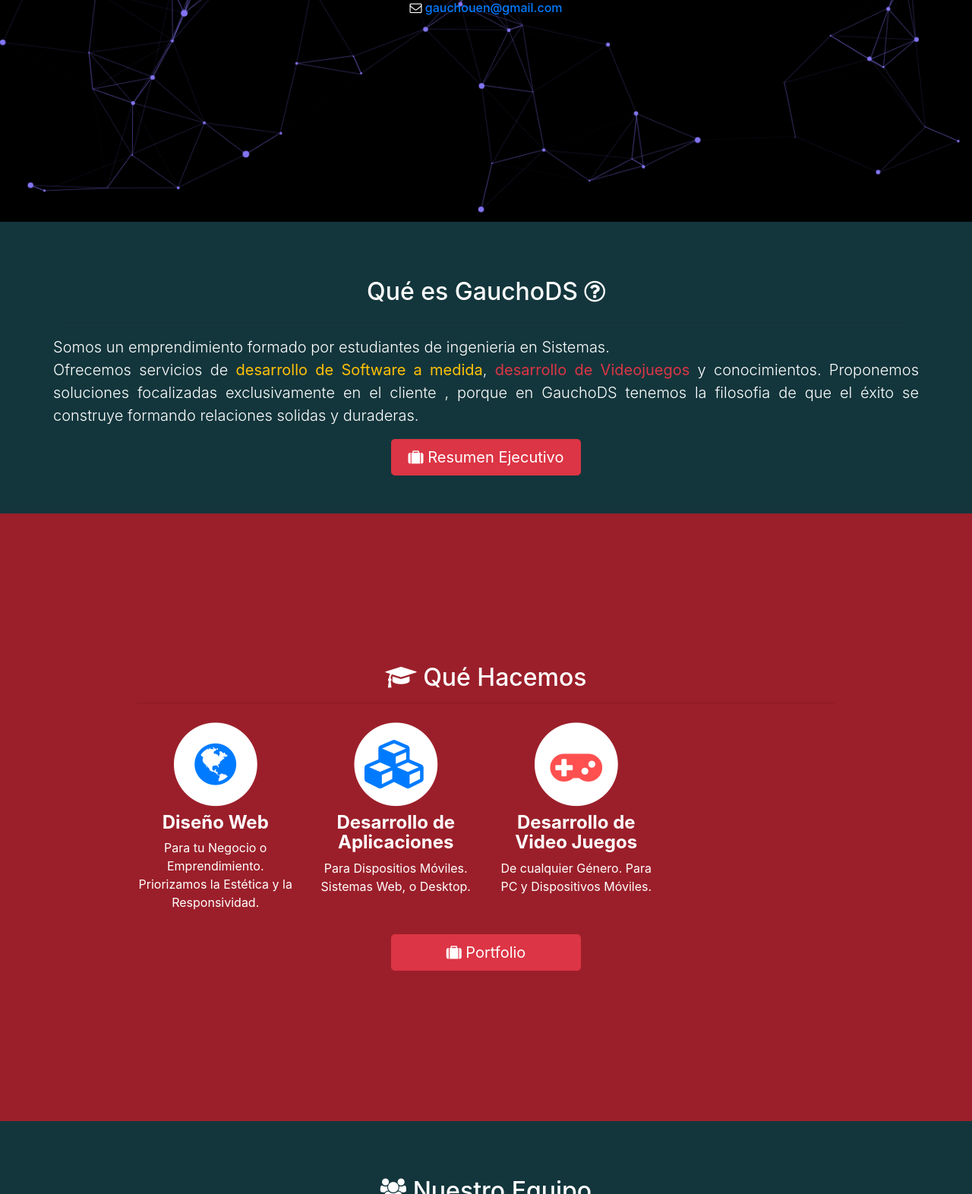
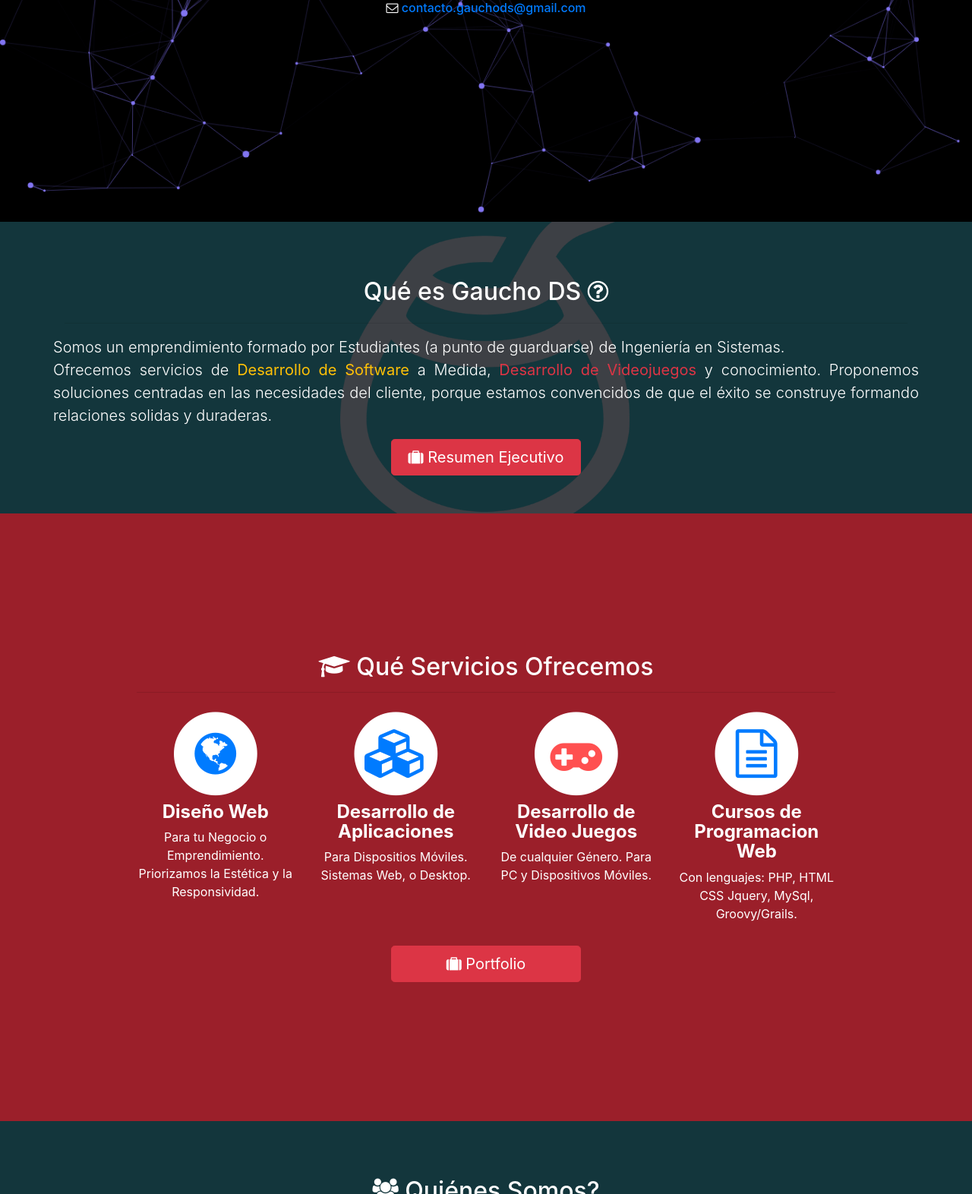
Before and after one commit to gauchoGS/gauchogs.github.io, a website with bundled scripts: page index.html in a window 1280 px wide. Shown: the part 354-1926 px from the top of the page at 76% size. Built offline with nearby package versions, Linux system fonts and the light colour scheme.

Commit message:
Modificaciones

```diff
--- a/index.html
+++ b/index.html
@@ -4,7 +4,7 @@
 <meta charset="utf-8">
 <meta name="viewport" content="width=device-width, initial-scale=1, shrink-to-fit=no">
 <link rel="shortcut icon" href="img/faviconlogo.png">
-<title>Gaucho GS</title>
+<title>Gaucho DS</title>
 </head>
 <body data-spy="scroll" data-target=".navbar" data-offset="10">
 <style type="text/css">
@@ -36,14 +36,14 @@
 <!-- Barra de navegacion que se usan en todas las html -->
 <nav class="navbar navbar-expand-lg navbar-dark bg-dark fixed-top shadow" id="mainNav">
   <div class="container">
-    <a class="navbar-brand text-uppercase" href="#particles-js">GauchoGS</a>
+    <a class="navbar-brand text-uppercase" href="#particles-js">Gaucho DS</a>
     <button class="navbar-toggler" type="button" data-toggle="collapse" data-target="#navbarResponsive" aria-controls="navbarResponsive" aria-expanded="false" aria-label="Toggle navigation">
       <span class="navbar-toggler-icon"></span>
     </button>
     <div class="collapse navbar-collapse" id="navbarResponsive">
       <ul class="navbar-nav ml-auto">
         <li class="nav-item">
-          <a class="nav-link text-uppercase" href="#about">Quienes Somos</a>
+          <a class="nav-link text-uppercase" href="#about">Qué es</a>
         </li>
         <li class="nav-item">
           <a class="nav-link text-uppercase" href="#services">Servicios</a>
@@ -70,7 +70,7 @@
       <!--  <br>
        <i class="fa fa-phone"></i> <em> (3487) 475472 - (3489) 571682</em><br> -->
        <br>
-       <i class="fa fa-envelope-o"></i> <a href="mailto:gauchouen@gmail.com">gauchouen@gmail.com</a>
+       <i class="fa fa-envelope-o"></i> <a href="mailto:contacto.gauchods@gmail.com">contacto.gauchods@gmail.com</a>
       </h6>
   </div>
 </div>
@@ -85,8 +85,8 @@
   // var color = "#00D5FF";
   //var color = "#00ffad";
   //#e9a78d
-  // var color = "#ebcb86";
-    var color = "#8275f2";
+  var color = "#8275f2";
+    // var color = "#5F5F60";
   particlesJS('particles-js',
   {
     "particles": {
@@ -208,16 +208,15 @@
 </script>
 
 <!-- Seccion Sobre quienes_somos -->
-<section id= "about" class="services text-white" style="background-color: #13363c;">
+<section id= "about" class="services text-white" style=" background: url(img/logobackground.png)  rgba(255, 255, 255, 0.5); background-color: #13363c; background-size: 30%; background-position: center;    background-repeat:no-repeat; ">
   <div class="container text-center reveal">
-    <h2 class="my-4 text-center">Qué es GauchoDS <i class="fa fa-question-circle-o"></i></h2>
+    <h2 class="my-4 text-center">Qué es Gaucho DS <i class="fa fa-question-circle-o"></i></h2>
     <hr class="primary">
     <div class="row">
         <p class="lead text-justify">
-        Somos un emprendimiento formado por estudiantes de ingenieria en Sistemas.<br>
-        Ofrecemos servicios de <strong class="text-warning">desarrollo de Software a medida</strong>, <strong class="text-danger">desarrollo de Videojuegos</strong> y conocimientos.
-        Proponemos soluciones focalizadas exclusivamente en el cliente
-        , porque en GauchoDS tenemos la filosofia de que el éxito se construye formando relaciones solidas y duraderas.
+        Somos un emprendimiento formado por Estudiantes (a punto de guarduarse) de Ingeniería en Sistemas.<br>
+        Ofrecemos servicios de <strong class="text-warning">Desarrollo de Software</strong> a Medida, <strong class="text-danger">Desarrollo de Videojuegos</strong> y conocimiento.
+        Proponemos soluciones centradas en las necesidades del cliente, porque estamos convencidos de que el éxito se construye formando relaciones solidas y duraderas.
       </p>
     </div>
     <button class="reveal btn btn-danger btn-lg " onclick="alert('Funcionalidad En Construccion')" style="width: 250px"><i class="fa fa-suitcase"></i> Resumen Ejecutivo</button>
@@ -237,7 +236,7 @@
   <div class="container text-center">
     <div class="row text-center">
       <div class="col-lg-10 mx-auto">
-        <h2><i class="fa fa-mortar-board"></i> Qué Hacemos</h2>
+        <h2><i class="fa fa-mortar-board"></i> Qué Servicios Ofrecemos</h2>
         <hr class="primary">
         <div class="row reveal text-center">
                 <!-- Elem 1 html Web -->
@@ -302,6 +301,21 @@
                     </p>
                   </div>
                 </div>
+
+                <div class="col-md-3 col-sm-6">
+                  <div class="service-item">
+                    <span class="fa-stack fa-4x text-white">
+                      <i class="fa fa-circle fa-stack-2x"></i>
+                      <i class="fa fa-file-text-o fa-stack-1x text-primary"></i>
+                    </span>
+                    <h4>
+                      <strong>Cursos de Programacion Web</strong>
+                    </h4>
+                    <p>
+                      Con lenguajes: PHP, HTML CSS Jquery, MySql, Groovy/Grails.
+                    </p>
+                  </div>
+                </div>
                 <!-- Elemento 3 -->
                 <!-- <div class="col-md-3 col-sm-6">
                   <div class="service-item">
@@ -353,7 +367,7 @@
 
       <!-- Titulo -->
       <div class="col-lg-12">
-        <h2 class="my-4 text-center"> <i class="fa fa-group"></i> Nuestro Equipo</h2>
+        <h2 class="my-4 text-center"> <i class="fa fa-group"></i> Quiénes Somos?</h2>
         <hr class="primary">
       </div>
 
@@ -478,12 +492,12 @@
           <h3>Contacto</h3>
           <p>
               <!-- <i class="fa fa-phone"></i> (+54) 3487 475472 Lun a Vie 10 a 18hs.<br> -->
-              <i class="fa fa-envelope"></i> gauchouen@gmail.com
+              <i class="fa fa-envelope"></i> contacto.gauchods@gmail.com
           </p>
         </div>
         <div class="footer-col col-md-4">
           <h3> Redes Sociales</h3>
-          <a href="#" onclick="alert('Dirigir a Facebook')"><i class="fa fa-facebook-square fa-stack-2x"></i></a>
+          <a href="#" onclick="alert('Sitio de Facebook en Construccion')"><i class="fa fa-facebook-square fa-stack-2x"></i></a>
         </div>
       </div>
     </div>
@@ -493,7 +507,7 @@
 <!-- Footer de la pagina -->
 <footer class="py-5 bg-dark">
   <div class="container">
-    <p class="m-0 text-center text-white">Copyright © GauchoGS 2017</p>
+    <p class="m-0 text-center text-white">Copyright © GauchoDS 2017</p>
   </div>
 </footer>
 
@@ -556,7 +570,7 @@ form.submit(function(event){
        form.find("button").text("Enviar Consulta");
        $("html, body").animate({scrollTop: $("#particles-js").offset().top}, 500);
     }, function(err) {
-       alert("Fallo al enviar Consulta. Intente nuevamente mas tarde, o enviela directamente a gauchouen@gmail.com ");
+       alert("Fallo al enviar Consulta. Intente nuevamente mas tarde, o enviela directamente a contacto.gauchods@gmail.com");
        form.find("button").text("Enviar Consulta");
     });
   return false;
```
Also changed, not shown: img/logo - copia.png (deleted), img/logobackground.png (added).
